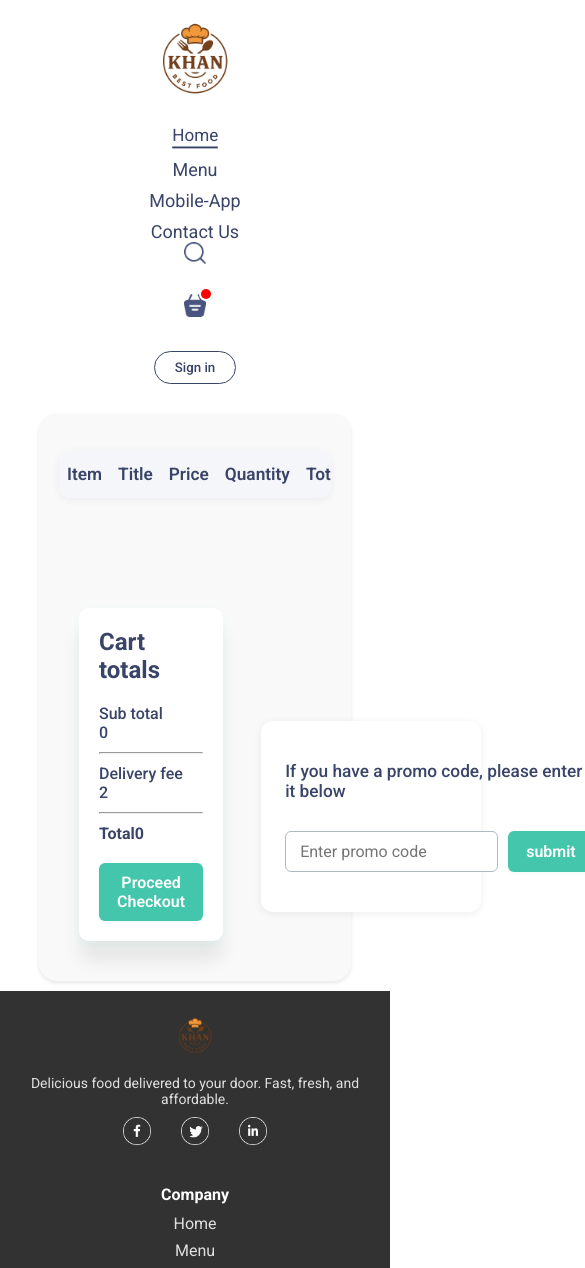
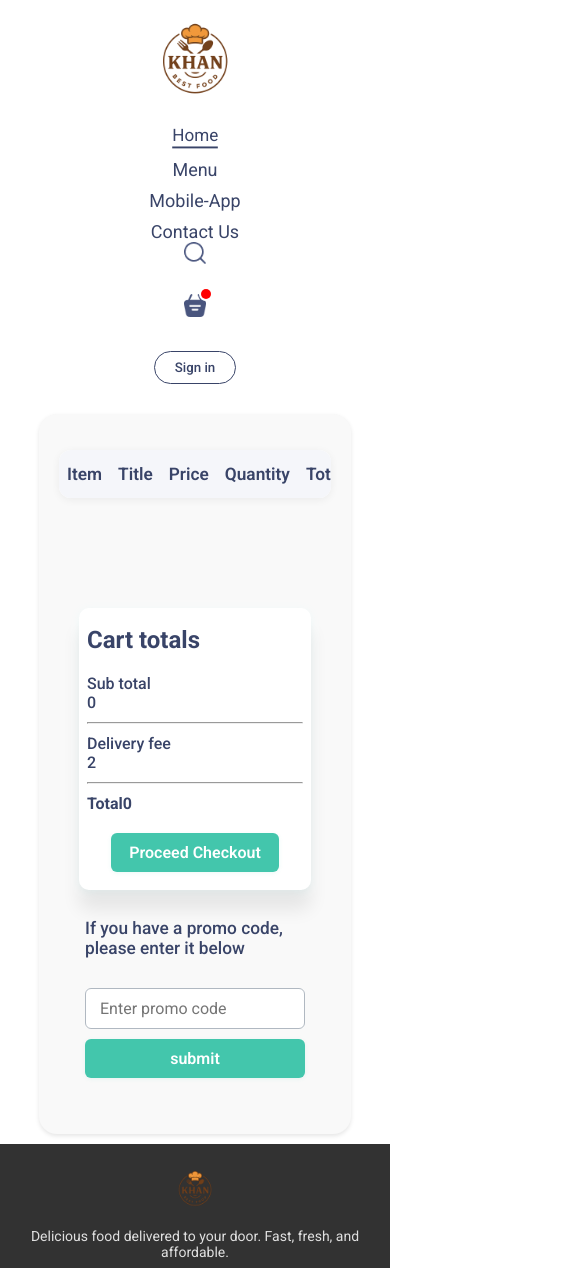
Before and after one commit to students44/fooddelivery, a React (Vite) app in the folder fooddelivery/: page /cart in a window 390 px wide. Shown: the top 1268 px of the page, 585 px wide, since content can reach past the window. Built offline with nearby package versions, Linux system fonts and the light colour scheme.

Commit message:
promo code designed complete on the mobile screen

```diff
--- a/fooddelivery/src/Pages/Cart/Cart.css
+++ b/fooddelivery/src/Pages/Cart/Cart.css
@@ -127,21 +127,7 @@
 
 
 /* promo code css */
-.cart-promoCode {
-  background: #fff;
-  border-radius: 12px;
-  box-shadow: 0 2px 8px rgba(0,0,0,0.07);
-  padding: 40px 24px 40px 24px;
-  max-width: 340px;
-  min-width: 220px;
-  margin-left: 18px;
-  display: flex;
-  flex-direction: column;
-  justify-content: center;
-  align-items: flex-start;
-  gap: 18px;
-  margin-top: 85px;
-}
+
 .cart-promoCode p {
   font-size: 1.08rem;
   color: #394468;
@@ -194,6 +180,11 @@
 
 /* media queries */
 @media (max-width: 768px) {
+
+/*
+  .cart{
+    width: 100% !important;
+  } */
     .cart-table{
     width: 100%;
     display: grid;
@@ -213,4 +204,34 @@
         /* padding: 10px 5px; */
         font-size: 14px;
     }
+    .cart-bottom {
+      flex-direction: column;
+      gap: 0;
+      align-items: stretch;
+    }
+    .cart-total {
+      width: 100% !important;
+      max-width: 100vw !important;
+      box-sizing: border-box;
+      margin: 0;
+      border-radius: 10px;
+      padding: 18px 8px;
+    }
+    .cart-promoCode {
+      width: 100%;
+      max-width: 100vw;
+      margin-left: 0;
+      margin-top: 12px;
+      padding: 16px 6px;
+      box-sizing: border-box;
+      border-radius: 10px;
+      gap: 10px;
+      align-items: stretch;
+      justify-content: flex-start;
+    }
+    .cart-promoCode-input {
+      flex-direction: column;
+      gap: 10px;
+      align-items: stretch;
+    }
 }
```
